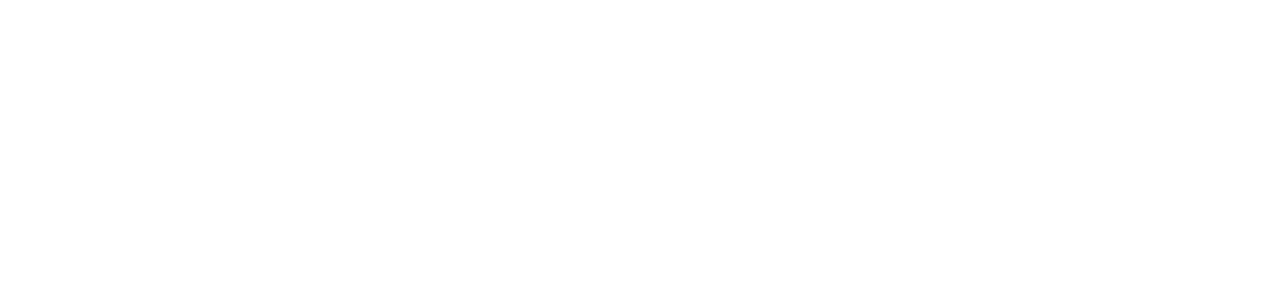
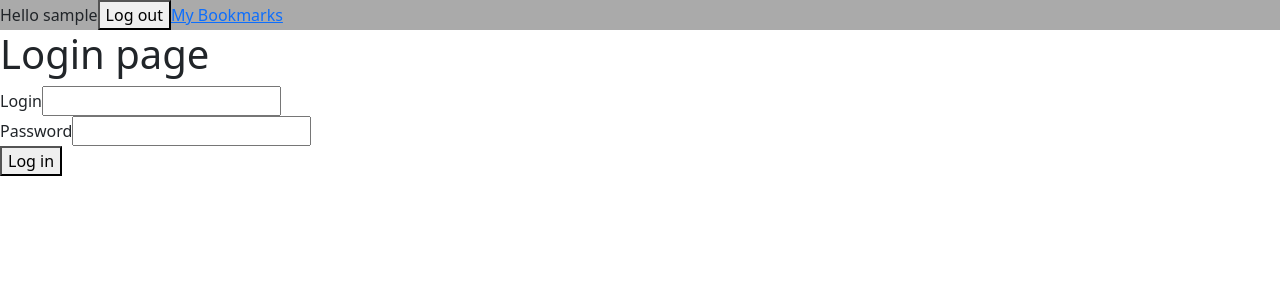
Before and after one commit to z4pdy/bookmark-manager, a React app in the folder frontend/: page /login in a window 1280 px wide. Before the commit this address had no page. Shown: the top 300 px of the page. Built offline with nearby package versions, Linux system fonts and the light colour scheme; sample sign-in values are in the browser's storage; the HTML template or start-up script is replaced by a standard one.

Commit message:
feat(frontend): add login page and JWT token handling

```diff
--- a/frontend/package.json
+++ b/frontend/package.json
@@ -10,6 +10,7 @@
     "preview": "vite preview"
   },
   "dependencies": {
+    "bootstrap": "^5.3.8",
     "react": "^19.2.8",
     "react-dom": "^19.2.8",
     "react-router-dom": "^7.18.2"
--- a/frontend/src/App.jsx
+++ b/frontend/src/App.jsx
@@ -1,15 +1,34 @@
-import { BrowserRouter, Route, Routes } from 'react-router-dom'
+import { BrowserRouter, Route, Routes, Navigate } from 'react-router-dom'
+import LoginPage from './pages/LoginPage'
 import BookmarksPage from './pages/BookmarksPage'
+import { isLoggedIn, getUser, logout } from "./auth";
 
 function App() {
-
   return (
     <>
-      <BrowserRouter>
-        <Routes>
-          <Route path="/u/:username" element={<BookmarksPage/>} />
-        </Routes>
-      </BrowserRouter>
+      <header>
+        {isLoggedIn() ? (
+          <>
+            Hello {getUser().username}
+            <button onClick={logout}>Log out</button>
+            <a href={"/u/" + getUser().username}>My Bookmarks</a>
+          </>
+        ) : (
+          <>
+            <a href='/login'>login</a>
+            <a href='/register'>register</a>
+          </>
+        )}
+      </header>
+      <main>
+        <BrowserRouter>
+          <Routes>
+            <Route path="/login" element={<LoginPage/>} />
+            <Route path="/u/:username" element={<BookmarksPage/>} />
+            <Route path="*" element={<Navigate to="/login" replace />} />
+          </Routes>
+        </BrowserRouter>
+      </main>
     </>
   )
 }
--- /dev/null
+++ b/frontend/src/auth.js
@@ -0,0 +1,39 @@
+export async function login(login, password) {
+  return fetch("http://localhost:8080/api/auth/login", {
+    method: "POST",
+    headers: {
+      "Content-type": "application/json"
+    },
+    body: JSON.stringify({
+      "login": login,
+      "password": password
+    })
+  }).then(async res => {
+    if (!res.ok) {
+      const error = await res.json();
+      throw new Error(error.message);
+    }
+    return res.json()
+  }).then((data) => {
+    localStorage.setItem("user", JSON.stringify(data));
+    window.location.reload();
+  })
+}
+
+export function isLoggedIn() {
+  const user = JSON.parse(localStorage.getItem("user"));
+
+  if (!user || !user.token || !user.username) return false;
+
+  const payload = JSON.parse(atob(user.token.split(".")[1]));
+  return payload.exp * 1000 > Date.now();
+}
+
+export function getUser() {
+  return JSON.parse(localStorage.getItem("user"));
+}
+
+export function logout() {
+  localStorage.removeItem("user");
+  window.location.reload();
+}
--- a/frontend/src/index.css
+++ b/frontend/src/index.css
@@ -5,3 +5,6 @@
 body {
   margin: 0;
 }
+header {
+  background-color: #aaaaaa;
+}
--- a/frontend/src/main.jsx
+++ b/frontend/src/main.jsx
@@ -1,3 +1,5 @@
+import "bootstrap/dist/css/bootstrap.min.css";
+import "bootstrap/dist/js/bootstrap.bundle.min.js";
 import { createRoot } from 'react-dom/client'
 import './index.css'
 import App from './App.jsx'
--- /dev/null
+++ b/frontend/src/pages/LoginPage.jsx
@@ -0,0 +1,43 @@
+import { useState } from "react";
+import { login } from ".././auth";
+
+function LoginPage() {
+  const [error, setError] = useState("");
+
+  function handleSubmit(e) {
+    e.preventDefault();
+
+    const form = new FormData(e.target);
+    login(form.get("login"), form.get("password"))
+    .catch(error => {
+      setError(error.message);
+    });
+  };
+
+  return (
+    <>
+      <h1>Login page</h1>
+      <form onSubmit={handleSubmit}>
+        <div>
+          <label htmlFor="login">Login</label>
+          <input name="login" id="login" type="text" />
+        </div>
+        <div>
+          <label htmlFor="password">Password</label>
+          <input name="password" id="password" type="password" />
+        </div>
+        <div>
+          <button>Log in</button>
+        </div>
+        {error && (
+          <>
+            <div>
+              {error}
+            </div>
+          </>
+        )}
+      </form>
+    </>
+  )
+}
+export default LoginPage;
```
Also changed, not shown: 1 other file (tests, documents, lock files or other folders).
